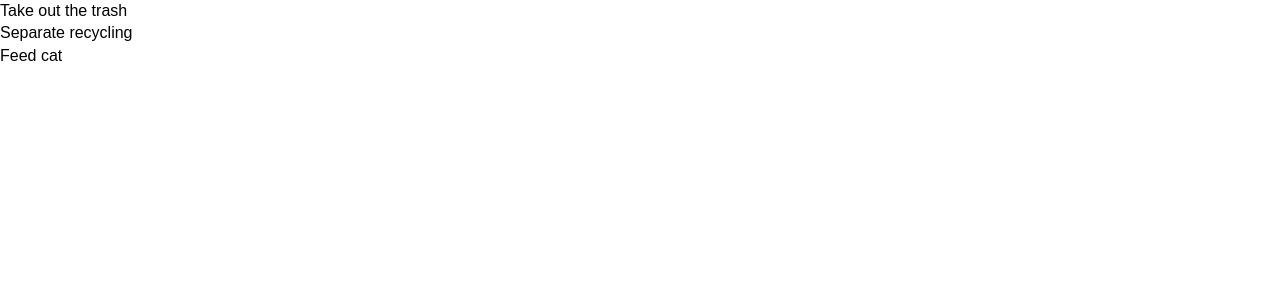
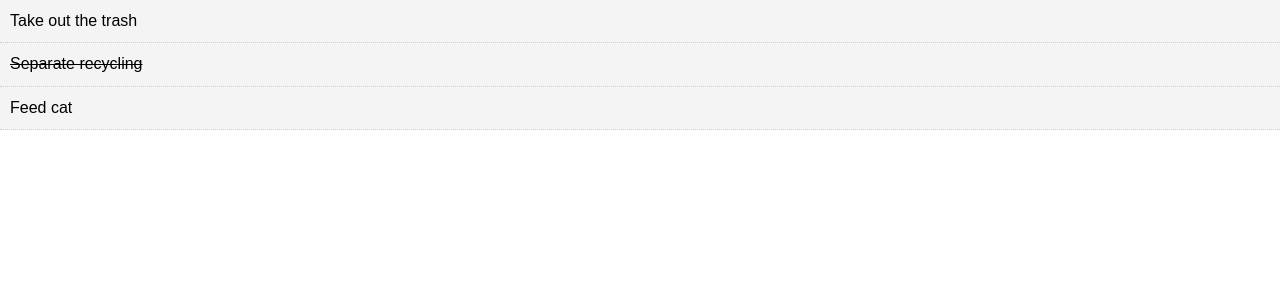
Before and after one commit to lianthompson/react-crash-course, a React (Create React App) app: page / in a window 1280 px wide. Shown: the top 300 px of the page. Built offline with nearby package versions, Linux system fonts and the light colour scheme.

Commit message:
add minimal styling

```diff
--- a/src/App.js
+++ b/src/App.js
@@ -13,7 +13,7 @@
       {
         id: 2,
         title: 'Separate recycling',
-        completed: false
+        completed: true
       },
       {
         id: 3,
--- a/src/components/TodoItem.js
+++ b/src/components/TodoItem.js
@@ -2,9 +2,28 @@
 import PropTypes from 'prop-types';
 
 export class TodoItem extends Component {
+    getStyle = () => {
+        // Ternary version of commented out code below
+        return {
+            background: '#f4f4f4',
+            padding: '10px',
+            borderBottom: '1px #CCC dotted',
+            textDecoration: this.props.todo.completed ? 'line-through' : 'none'
+        }
+        // if(this.props.todo.completed) {
+        //     return {
+        //         textDecoration: 'line-through'
+        //     }
+        // } else {
+        //     return {
+        //         textDecoration: 'none'
+        //     }
+        // }
+    }
+
     render() {
         return (
-            <div>
+            <div style={this.getStyle()}>
                 <p>{ this.props.todo.title }</p>
             </div>
         )
@@ -16,4 +35,8 @@
     todo: PropTypes.object.isRequired
 }
 
+const itemStyle = {
+    backgroundColor: '#f4f4f4'
+}
+
 export default TodoItem
```
